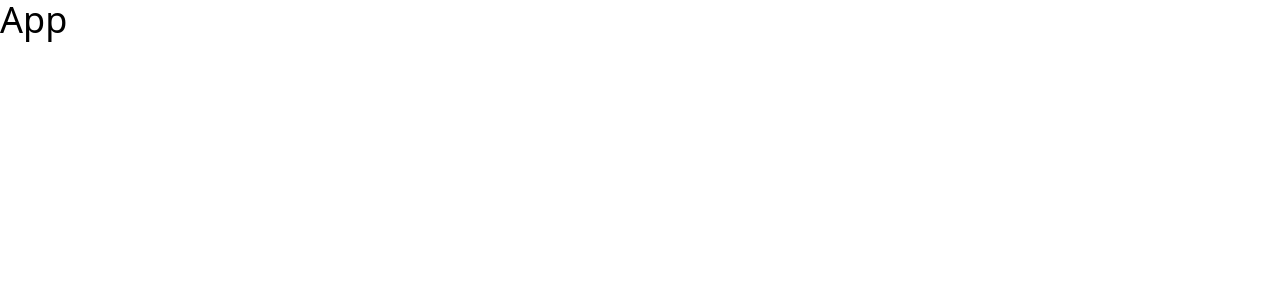
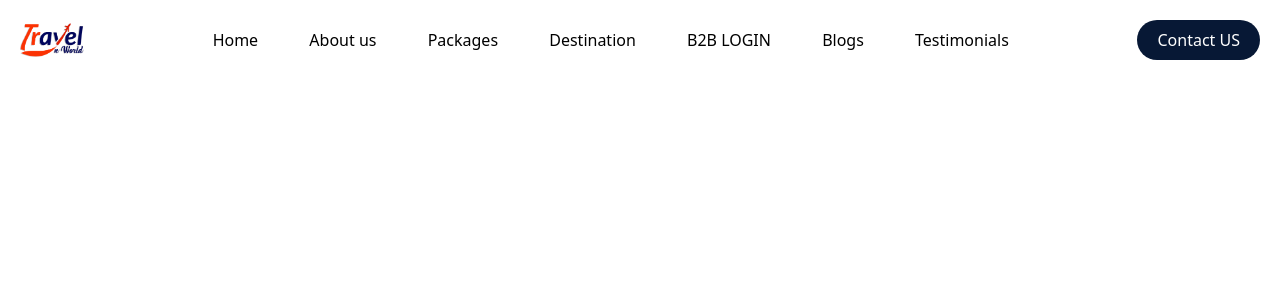
Before and after one commit to NamanRajputXXI/travelnworld, a React (Vite) app in the folder frontend/: page / in a window 1280 px wide. Shown: the top 300 px of the page. Built offline with nearby package versions, Linux system fonts and the light colour scheme.

Commit message:
Make UI of Nav

```diff
--- a/frontend/src/App.jsx
+++ b/frontend/src/App.jsx
@@ -1,8 +1,12 @@
 import React from 'react'
+import Header from './components/Header'
 
 const App = () => {
   return (
-    <div className='text-4xl'>App</div>
+    <>
+    <Header/>
+    </>
+
   )
 }
 
--- /dev/null
+++ b/frontend/src/components/Header.jsx
@@ -0,0 +1,217 @@
+
+// import React, { useState } from 'react';
+// import { MenuIcon, XIcon } from '@heroicons/react/outline';
+
+// const Header = () => {
+//   const [menuOpen, setMenuOpen] = useState(false);
+
+//   const onToggleMenu = () => {
+//     setMenuOpen(!menuOpen);
+//   };
+
+//   return (
+//     <header className="bg-white p-5 ">
+//       <nav className="flex justify-between items-center max-w-7xl mx-auto">
+//         <Logo />
+//         <NavLinks menuOpen={menuOpen} />
+//         <MenuToggle onClick={onToggleMenu} menuOpen={menuOpen} />
+//         <ContactUs menuOpen={menuOpen} />
+//       </nav>
+//     </header>
+//   );
+// };
+
+// const Logo = () => (
+//   <div>
+//     <img className="w-16 cursor-pointer" src="../assets/logo1.png" alt="Logo" />
+//   </div>
+// );
+
+// const NavLinks = ({ menuOpen }) => (
+//   <div className={`nav-links duration-500 lg:static absolute bg-white lg:min-h-fit min-h-[60vh] left-0 ${menuOpen ? 'top-[12%]' : 'top-[-100%]'} lg:w-auto w-full flex items-center px-5 lg:px-0`}>
+//     <ul className={`flex lg:flex-row flex-col lg:items-center lg:gap-[4vw] gap-8 w-full lg:w-auto ${menuOpen ? 'flex flex-col items-center justify-center' : 'hidden lg:flex'}`}>
+//       <NavLink href="#" text="Home" />
+//       <NavLink href="#" text="About us" />
+//       <NavLink href="#" text="Packages" />
+//       <NavLink href="#" text="Destination" />
+//       <NavLink href="#" text="B2B LOGIN" />
+//       <NavLink href="#" text="Blogs" />
+//       <NavLink href="#" text="Testimonials" />
+//       {menuOpen && <ContactUs mobile />}
+//     </ul>
+//   </div>
+// );
+
+// const NavLink = ({ href, text }) => (
+//   <li>
+//     <a className="hover:text-[#eb6734]" href={href}>{text}</a>
+//   </li>
+// );
+
+// const MenuToggle = ({ onClick, menuOpen }) => (
+//   <div onClick={onClick} className="text-3xl cursor-pointer lg:hidden">
+//     {menuOpen ? <XIcon className="h-8 w-8 text-gray-700" /> : <MenuIcon className="h-8 w-8 text-gray-700" />}
+//   </div>
+// );
+
+// const ContactUs = ({ mobile = false }) => (
+//   <div className={`flex items-center gap-6 ${mobile ? 'mt-8 lg:mt-0' : 'hidden lg:flex md:hidden '} ${!mobile && 'lg:flex hidden md:hidden'}`}>
+//     <button className="bg-[#071835] text-white px-5 py-2 rounded-full hover:bg-[#87acec]">Contact US</button>
+//   </div>
+// );
+
+// export default Header;
+
+import React, { useState } from 'react';
+
+const Header = () => {
+  const [menuOpen, setMenuOpen] = useState(false);
+
+  const onToggleMenu = () => {
+    setMenuOpen(!menuOpen);
+  };
+
+  return (
+    <header className="bg-white p-5">
+      <nav className="flex justify-between items-center max-w-7xl mx-auto">
+        <Logo />
+        <NavLinks menuOpen={menuOpen} />
+        <MenuToggle onClick={onToggleMenu} menuOpen={menuOpen} />
+        <ContactUs menuOpen={menuOpen} />
+      </nav>
+    </header>
+  );
+};
+
+const Logo = () => (
+  <div>
+    <img className="w-16 cursor-pointer" src="../assets/logo1.png" alt="Logo" />
+  </div>
+);
+
+const NavLinks = ({ menuOpen }) => (
+  <div className={`nav-links duration-500 lg:static absolute bg-white lg:min-h-fit min-h-[60vh] left-0 ${menuOpen ? 'top-[100px]' : 'top-[-100%]'} lg:w-auto w-full flex items-center px-5 lg:px-0`}>
+    <ul className={`flex lg:flex-row flex-col lg:items-center lg:gap-[4vw] gap-8 w-full lg:w-auto ${menuOpen ? 'flex flex-col items-center justify-center' : 'hidden lg:flex'}`}>
+      <NavLink href="#" text="Home" />
+      <NavLink href="#" text="About us" />
+      <NavLink href="#" text="Packages" />
+      <NavLink href="#" text="Destination" />
+      <NavLink href="#" text="B2B LOGIN" />
+      <NavLink href="#" text="Blogs" />
+      <NavLink href="#" text="Testimonials" />
+      {menuOpen && <ContactUs mobile />}
+    </ul>
+  </div>
+);
+
+const NavLink = ({ href, text }) => (
+  <li>
+    <a className="hover:text-[#eb6734]" href={href}>{text}</a>
+  </li>
+);
+
+const MenuToggle = ({ onClick, menuOpen }) => (
+  <div onClick={onClick} className="text-3xl cursor-pointer lg:hidden">
+    {menuOpen ? (
+      <svg
+        className="h-8 w-8 text-gray-700 transition-transform transform rotate-90"
+        fill="none"
+        viewBox="0 0 24 24"
+        stroke="currentColor"
+      >
+        <path
+          strokeLinecap="round"
+          strokeLinejoin="round"
+          strokeWidth="2"
+          d="M6 18L18 6M6 6l12 12"
+        />
+      </svg>
+    ) : (
+      <svg
+        className="h-8 w-8 text-gray-700 transition-transform transform rotate-0"
+        fill="none"
+        viewBox="0 0 24 24"
+        stroke="currentColor"
+      >
+        <path
+          strokeLinecap="round"
+          strokeLinejoin="round"
+          strokeWidth="2"
+          d="M4 6h16M4 12h16m-7 6h7"
+        />
+      </svg>
+    )}
+  </div>
+);
+
+const ContactUs = ({ mobile = false }) => (
+  <div className={`flex items-center gap-6 ${mobile ? 'mt-8 lg:mt-0' : 'hidden lg:flex md:hidden'} ${!mobile && 'lg:flex hidden md:hidden '}`}>
+    <button className="bg-[#071835] text-white px-5 py-2 rounded-full hover:bg-[#87acec] ">Contact US</button>
+  </div>
+);
+
+export default Header;
+
+
+// import React, { useState } from 'react';
+// // Import your custom SVG icons here
+
+// const Header = () => {
+//   const [menuOpen, setMenuOpen] = useState(false);
+
+//   const onToggleMenu = () => {
+//     setMenuOpen(!menuOpen);
+//   };
+
+//   return (
+//     <header className="bg-white p-5 shadow-md">
+//       <nav className="flex justify-between items-center max-w-7xl mx-auto">
+//         <Logo />
+//         <NavLinks menuOpen={menuOpen} />
+//         <MenuToggle onClick={onToggleMenu} menuOpen={menuOpen} />
+//         <ContactUs />
+//       </nav>
+//     </header>
+//   );
+// };
+
+// const Logo = () => (
+//   <div>
+//     <img className="w-16 h-auto cursor-pointer" src="../assets/logo1.png" alt="Logo" />
+//   </div>
+// );
+
+// const NavLinks = ({ menuOpen }) => (
+//   <div className={`nav-links duration-500 lg:static absolute bg-white lg:min-h-fit min-h-[60vh] left-0 ${menuOpen ? 'top-[12%]' : 'top-[-100%]'} lg:w-auto w-full flex items-center px-5 lg:px-0 transition-all ease-in-out`}>
+//     <ul className={`flex lg:flex-row flex-col lg:items-center lg:gap-[4vw] gap-8 w-full lg:w-auto ${menuOpen ? 'flex flex-col items-center justify-center' : 'hidden lg:flex'}`}>
+//       <NavLink href="#" text="Home" />
+//       <NavLink href="#" text="About us" />
+//       <NavLink href="#" text="Packages" />
+//       <NavLink href="#" text="Destination" />
+//       <NavLink href="#" text="B2B LOGIN" />
+//       <NavLink href="#" text="Blogs" />
+//       <NavLink href="#" text="Testimonials" />
+//       {menuOpen && <ContactUs mobile />}
+//     </ul>
+//   </div>
+// );
+
+// const NavLink = ({ href, text }) => (
+//   <li>
+//     <a className="hover:text-[#eb6734]" href={href}>{text}</a>
+//   </li>
+// );
+
+// const MenuToggle = ({ onClick, menuOpen }) => (
+//   <div onClick={onClick} className="text-3xl cursor-pointer lg:hidden transition-transform duration-500 ease-in-out">
+//     {menuOpen ? <XIcon className="h-8 w-8 text-gray-700" /> : <MenuIcon className="h-8 w-8 text-gray-700" />}
+//   </div>
+// );
+
+// const ContactUs = ({ mobile = false }) => (
+//   <div className={`flex items-center gap-6 ${mobile ? 'mt-8 lg:mt-0' : 'hidden lg:flex'} ${!mobile && 'lg:flex hidden'}`}>
+//     <button className="bg-[#071835] text-white px-5 py-2 rounded-full hover:bg-[#87acec] transition-colors duration-300 ease-in-out">Contact US</button>
+//   </div>
+// );
+
+// export default Header;
--- a/frontend/src/components/Navbar.jsx
+++ /dev/null
@@ -1,7 +0,0 @@
-import React from "react";
-
-const Navbar = () => {
-  return <div>hello</div>;
-};
-
-export default Navbar;
```
Also changed, not shown: frontend/assets/logo1.png (added).
